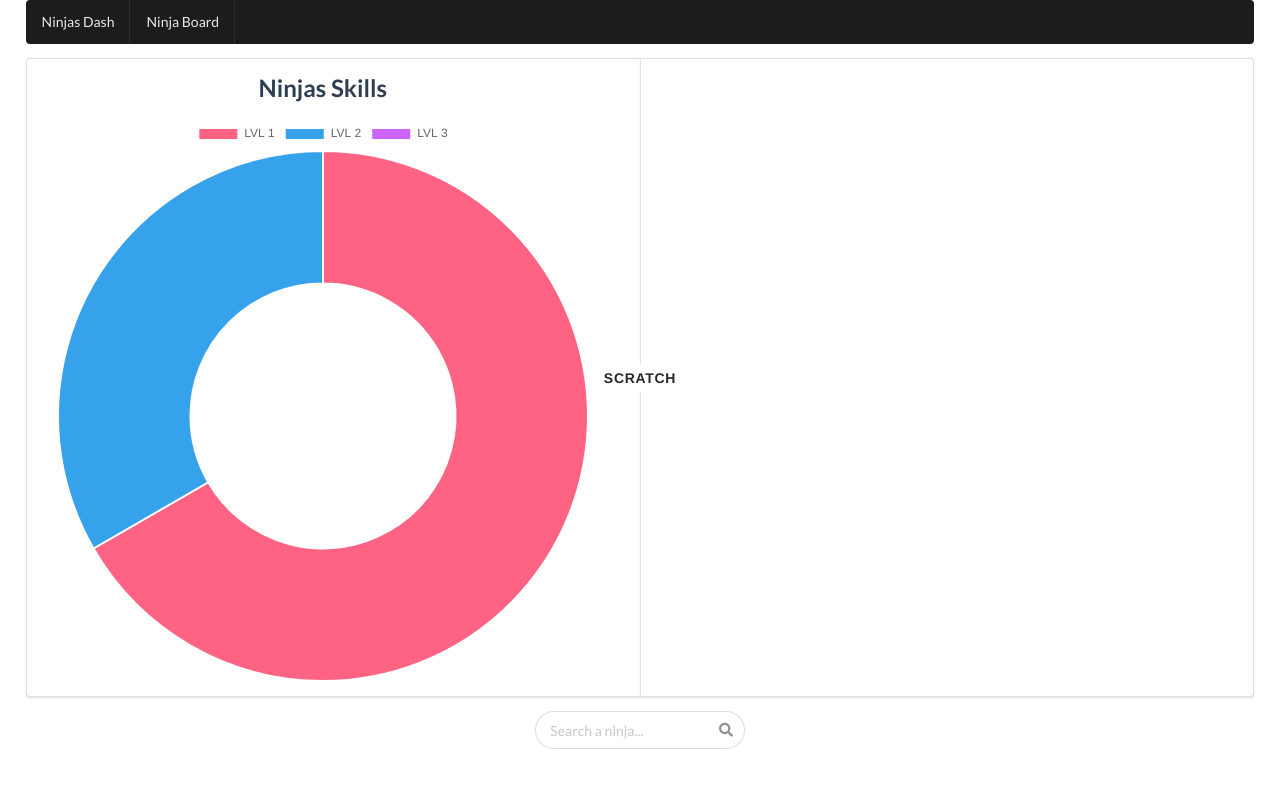
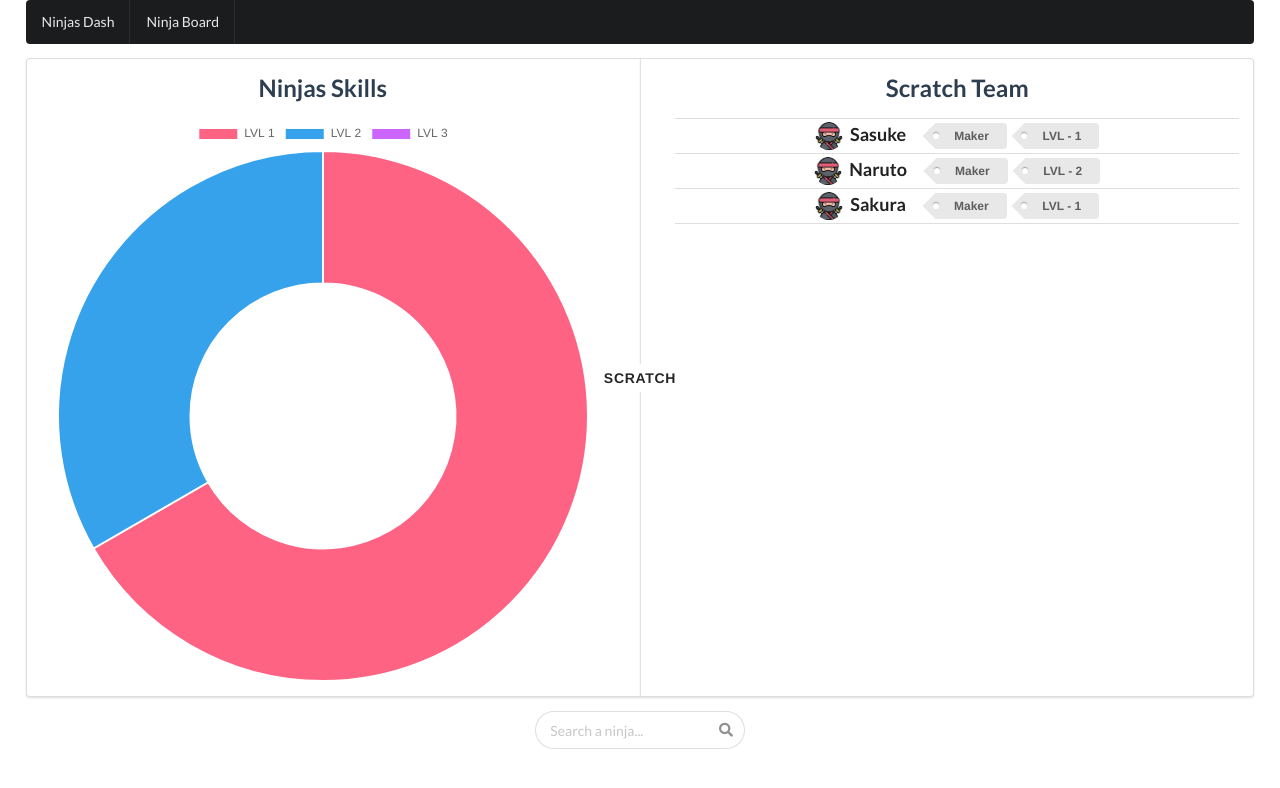
Before and after one commit to CoderDojoGo/Ninja-Pathways, a Vue app: page / in a window 1280 px wide. Shown: the top 788 px of the page. Built offline with nearby package versions, Linux system fonts and the light colour scheme.

Commit message:
added ninja list

```diff
--- a/src/components/NinjasDash.vue
+++ b/src/components/NinjasDash.vue
@@ -14,7 +14,8 @@
                     </div>
                 </div>
                 <div class="column">
-
+                    <h2>Scratch Team</h2>
+                    <ninja-list :ninjas="persons"></ninja-list>
                 </div>
             </div>
             <div class="ui vertical divider">
@@ -33,6 +34,7 @@
     import NinjaCard  from "./NinjaCard.vue";
     import NinjaSearch  from "./NinjaSearch.vue";
     import NinjaPie from "./NinjasPie.vue";
+    import NinjaList from "./NinjasList.vue";
 
     import Ninja from "../js/ninja";
 
@@ -54,7 +56,8 @@
         components: {
             NinjaCard,
             NinjaSearch,
-            NinjaPie
+            NinjaPie,
+            NinjaList
         },
         computed:{
             person : {
--- /dev/null
+++ b/src/components/NinjasList.vue
@@ -0,0 +1,19 @@
+<template>
+    <div class="ui middle aligned celled list">
+        <div class="item" v-for="ninja in ninjas" :key="ninja.username">
+            <img class="ui avatar image" src="../assets/ninja.png">
+            <div class="content">
+                <div class="ui left floated header">{{ ninja.username }}</div>
+                    <a class="ui tag label">{{ ninja.workshop }} </a> <a class="ui tag label"> LVL - {{ ninja.level }} </a>
+            </div>
+        </div>
+    </div>
+</template>
+
+<script>
+export default {
+    props:{
+        ninjas: Object
+    }
+}
+</script>
```
